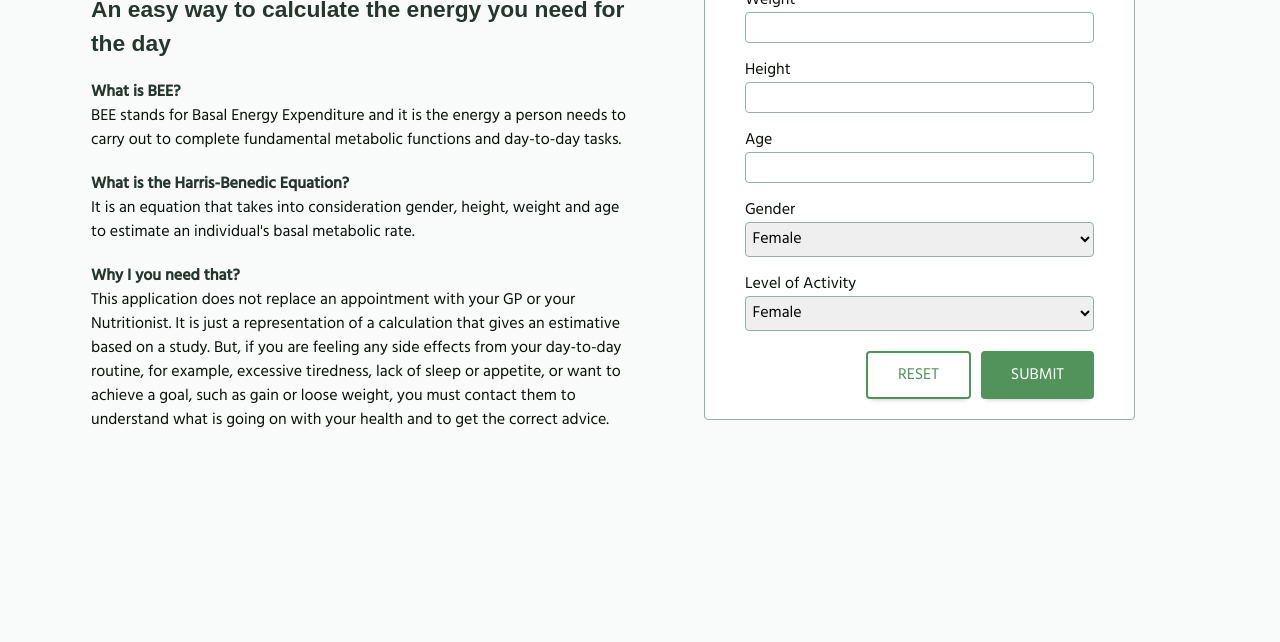
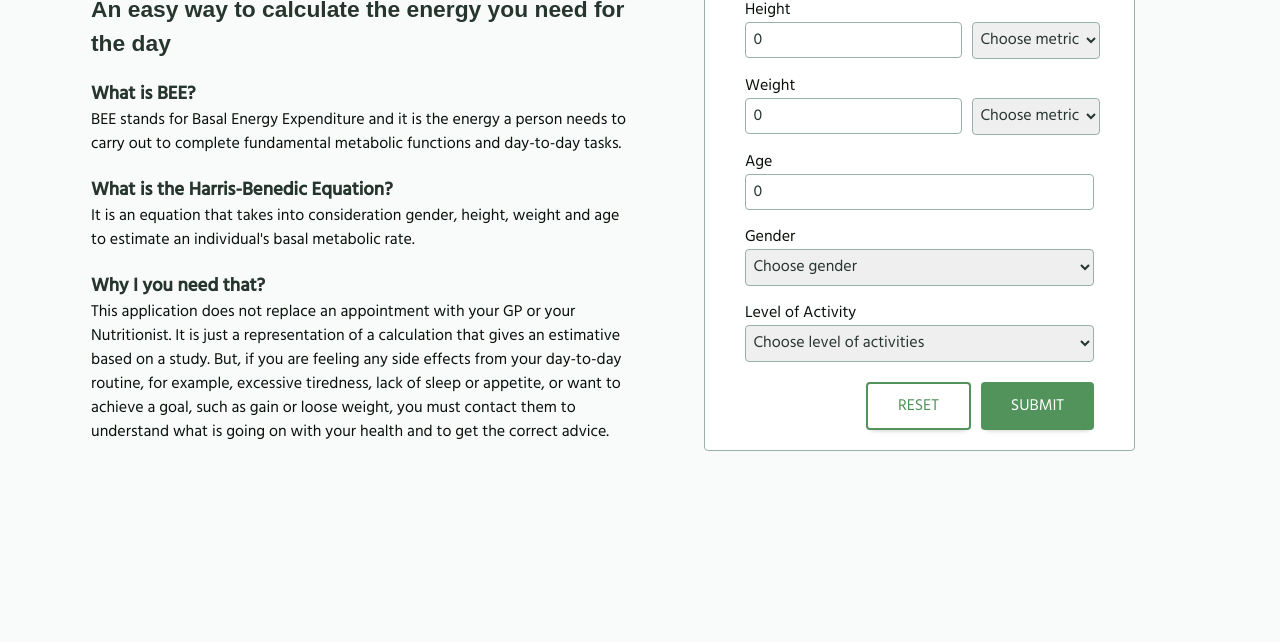
Before and after one commit to jennifer-magpantay/harris-benedict-calculator, a website: page src/index.html in a window 1280 px wide. Shown: the part 158-800 px from the top of the page. Drawn offline with nearby package versions, Linux system fonts and the light colour scheme; files that its build step writes are made by us from their sources; a web font is replaced by a local one.

Commit message:
Finished Home interface

```diff
--- a/src/index.html
+++ b/src/index.html
@@ -36,21 +36,20 @@
                 </section>
 
                 <section>
-                    <p><strong>What is BEE?</strong></p>
+                    <h3>What is BEE?</h3>
                     <p>BEE stands for Basal Energy Expenditure and it is the energy a person needs to carry out to
                         complete fundamental metabolic functions and day-to-day tasks.</p>
                 </section>
 
                 <section>
-                    <p><strong>What is the Harris-Benedic Equation?
-                        </strong></p>
+                    <h3>What is the Harris-Benedic Equation?</h3>
                     <p>It is an equation that takes into consideration gender, height, weight and age to estimate an
                         individual's basal
                         metabolic rate.</p>
                 </section>
 
                 <section>
-                    <p><strong>Why I you need that?</strong></p>
+                    <h3>Why I you need that?</h3>
                     <p>This application does not replace an appointment with your GP or your Nutritionist. It is just a
                         representation of a
                         calculation that gives an estimative based on a study. But, if you are feeling any side effects
@@ -63,25 +62,46 @@
             </div>
             <div class="container">
                 <form>
+                    <h3 style="margin-inline: auto">Calculate BEE</h3>
+                    <label for='height'>Height</label>
+                    <div class="container-flex">
+                        <input type="number" name="height" id="height" min="0" placeholder="0">
+                        <select name="height">
+                            <option value="" disabled selected hidden>Choose metric</option>
+                            <option value="in">in</option>
+                            <option value="cm">cm</option>
+                        </select>
+                    </div>
+
                     <label for='weight'>Weight</label>
-                    <input type="number" name="weight" id="weight" min="0">
+                    <div class="container-flex">
+                        <input type="number" name="weight" id="weight" min="0" placeholder="0">
+                        <select name="weight">
+                            <option value="" disabled selected hidden>Choose metric</option>
+                            <option value="lb">lb</option>
+                            <option value="kg">kg</option>
+                        </select>
+                    </div>
 
-                    <label for='height'>Height</label>
-                    <input type="number" name="height" id="height" min="0">
 
                     <label for='age'>Age</label>
-                    <input type="number" name="age" id="age" min="0">
+                    <input type="number" name="age" id="age" min="0" placeholder="0">
 
                     <label for='gender'>Gender</label>
                     <select name="gender">
-                        <option value="female" selected>Female</option>
+                        <option value="" disabled selected hidden>Choose gender</option>
+                        <option value="female">Female</option>
                         <option value="male">Male</option>
                     </select>
 
                     <label for='activity'>Level of Activity</label>
                     <select name="activity">
-                        <option value="female" selected>Female</option>
-                        <option value="male">Male</option>
+                        <option value="" disabled selected hidden>Choose level of activities</option>
+                        <option value="none">Little to no exercise</option>
+                        <option value="light">Light exercise 1-3 times per week</option>
+                        <option value="moderate">Moderate exercise 3-5 times per week</option>
+                        <option value="heavy">Heavy physical exercise 5-6 times per week</option>
+                        <option value="upper">Heavy physical exercise 6-7 times per week</option>
                     </select>
 
                     <div class="button__container">
--- a/src/sass/components/form.scss
+++ b/src/sass/components/form.scss
@@ -15,10 +15,31 @@ form {
         margin-top: 1.5rem;
     }
 
+    input {
+        padding: 0.5rem 0.75rem;
+    }
+
+    select {
+        padding: 0.35rem;
+    }
+
     input,
     select {
-        padding: 0.25rem;
+        flex: 1;
         border: 1px solid $color-gray;
         border-radius: 4px;
+        color: $color-gray-dark;
+    }
+
+    ::placeholder {
+        color: $color-gray-dark;
+    }
+
+    option[disabled] {
+        display: none;
+    }
+
+    .container-flex > select {
+        margin-left: 01rem;
     }
 }
--- a/src/sass/global/_global.scss
+++ b/src/sass/global/_global.scss
@@ -14,7 +14,7 @@ html {
 }
 
 body {
-  height: 100vh;
+  // height: 100vh;
   background-color: $color-background;
   color: $color-text;
   font-family: "Hind", Arial, Helvetica, sans-serif;
@@ -45,6 +45,10 @@ h2 {
   font-weight: 700;
 }
 
+h3 {
+  color: $color-gray-dark;
+}
+
 p {
   max-width: 70ch;
 }
```
